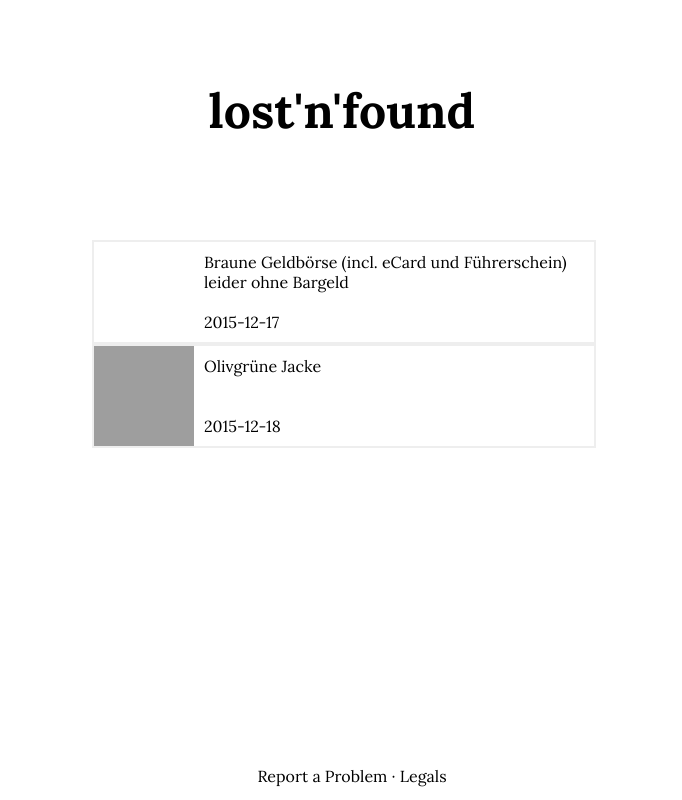
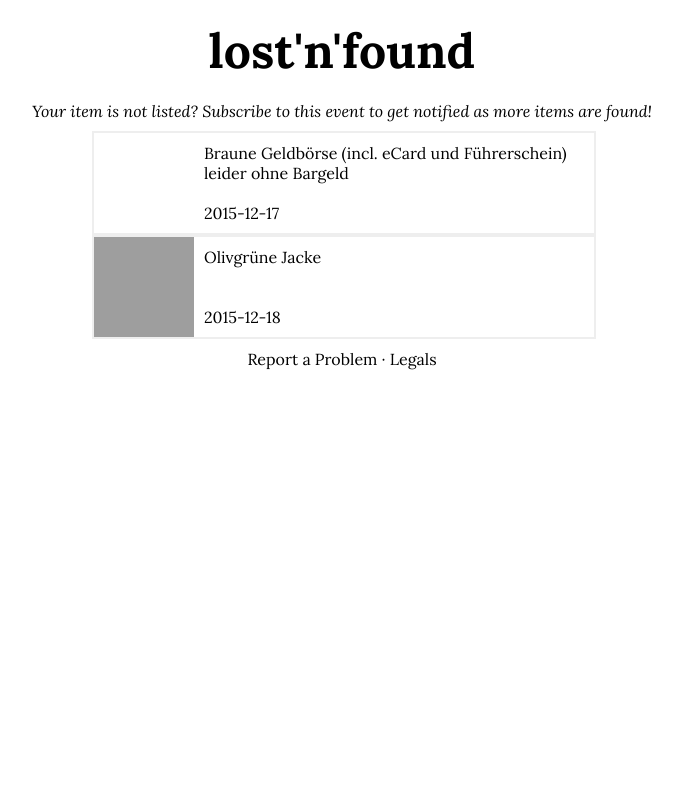
Before and after one commit to flowlo/lostnfound, a website: page items.html in a window 1280 px wide. Shown: the whole page, without its empty margins (298-980 px from the left). Drawn offline with Linux system fonts and the light colour scheme; grey boxes are pictures that could not be loaded.

Commit message:
Switch to a plain, relative, top-to-bottom flow

```diff
--- a/items.html
+++ b/items.html
@@ -8,6 +8,7 @@
 </head>
 <body onload="renderItems()">
 	<header>lost'n'found</header>
+	<div id="subscribe">Your item is not listed? Subscribe to this event to get notified as more items are found!</div>
 	<div id="items"></div>
 	<footer>
 		Report a Problem &middot; Legals
--- a/lostnfound.css
+++ b/lostnfound.css
@@ -8,24 +8,22 @@ html, body {
 
 footer {
 	display: block;
-	position: fixed;
-	bottom: 0;
-	left: 0;
-	width: 100%;
-	height: 3%;
-	padding: 10px;
+	position: relative;
+	width: calc(100% - 20px);
+	margin: 10px;
 	text-align: center;
 	background-color: white;
 }
 
 header {
 	display: block;
-	position: absolute;
+	position: relative;
 	top: 10%;
 	font-size: 300%;
 	font-weight: bold;
-	width: 100%;
+	width: calc(100% - 40px);
 	text-align: center;
+	margin: 20px;
 }
 
 input#omni {
@@ -36,23 +34,23 @@ input#omni {
 }
 
 div#choose {
-	position: absolute;
-	top: 35%;
-	left: 0;
+	position: relative;
 	width: 100%;
 	text-align: center;
 	line-height: 200%;
 	font-size: 150%;
 	font-style: italic;
+	padding-top: 20%;
+	padding-bottom: 30%;
 }
 
 div#search {
-	position: absolute;
-	top: 35%;
-	left: 0;
+	position: relative;
 	width: 100%;
 	text-align: center;
 	display: none;
+	padding-top: 20%;
+	padding-bottom: 30%;
 }
 
 .stack {
@@ -67,8 +65,16 @@ div#search {
 	text-decoration: none;
 }
 
+div#subscribe {
+	position: relative;
+	margin: 10px;
+	font-style: italic;
+	width: calc(100% - 20px);
+	text-align: center;
+}
+
 div#items {
-	position: absolute;
+	position: relative;
 	top: 30%;
 	width: 70%;
 	max-width: 500px;
```
